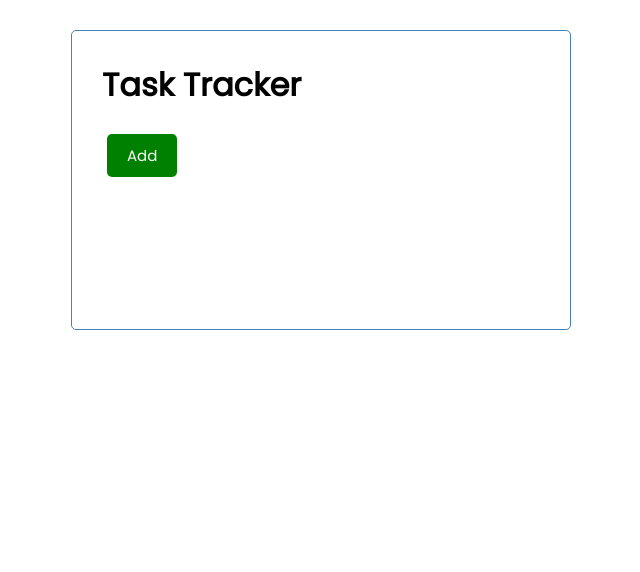
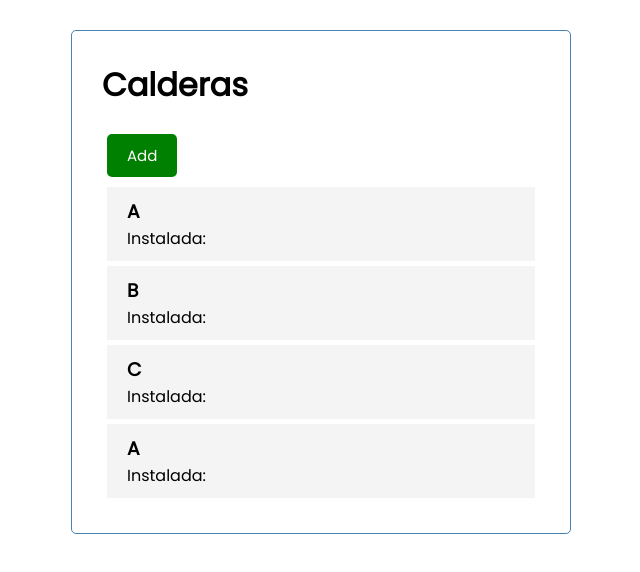
Before and after one commit to matiasvirgili/mcga-caldar-react, a React (Create React App) app: page / in a window 1280 px wide. Shown: the top 572 px of the page, without its empty margins (319-959 px from the left). Built offline with nearby package versions, Linux system fonts and the light colour scheme.

Commit message:
listar calderas

```diff
--- a/src/App.js
+++ b/src/App.js
@@ -1,9 +1,42 @@
+import { useState } from 'react';
 import Header from './components/Header';
+import Calderas from './components/Calderas';
 
 function App() {
+  const [calderas, setCalderas] = useState([
+    {
+      id: 1,
+      tipo: 'A',
+      estaInstalada: true,
+      tiempoMantenimientoMinutos: 120,
+      edificioId: 444,
+    },
+    {
+      id: 2,
+      tipo: 'B',
+      estaInstalada: true,
+      tiempoMantenimientoMinutos: 120,
+      edificioId: 4443,
+    },
+    {
+      id: 3,
+      tipo: 'C',
+      estaInstalada: true,
+      tiempoMantenimientoMinutos: 120,
+      edificioId: 4445,
+    },
+    {
+      id: 4,
+      tipo: 'A',
+      estaInstalada: true,
+      tiempoMantenimientoMinutos: 120,
+      edificioId: 4446,
+    },
+  ]);
   return (
     <div className="container">
       <Header />
+      <Calderas calderas={calderas} />
     </div>
   );
 }
--- a/src/components/Button.js
+++ b/src/components/Button.js
@@ -15,10 +15,10 @@ const Button = ({ color, text, onClick }) => {
 Button.defaultProps = {
   color: 'steelblue',
 };
-Button.PropTypes = {
+Button.propTypes = {
   text: PropTypes.string,
   color: PropTypes.string,
-  onclick: PropTypes.func,
+  onClick: PropTypes.func,
 };
 
 export default Button;
--- /dev/null
+++ b/src/components/Caldera.js
@@ -0,0 +1,10 @@
+const Caldera = ({ caldera }) => {
+  return (
+    <div className="caldera">
+      <h3>{caldera.tipo}</h3>
+      <p> Instalada: {caldera.estaInstalada}</p>
+    </div>
+  );
+};
+
+export default Caldera;
--- /dev/null
+++ b/src/components/Calderas.js
@@ -0,0 +1,13 @@
+import Caldera from './Caldera';
+
+const Calderas = ({ calderas }) => {
+  return (
+    <>
+      {calderas.map((caldera) => (
+        <Caldera key={caldera.id} caldera={caldera} />
+      ))}
+    </>
+  );
+};
+
+export default Calderas;
--- a/src/components/Header.js
+++ b/src/components/Header.js
@@ -14,10 +14,10 @@ const Header = ({ title }) => {
 };
 
 Header.defaultProps = {
-  title: 'Task Tracker',
+  title: 'Calderas',
 };
 
-Header.PropTypes = {
+Header.propTypes = {
   title: PropTypes.string.isRequired,
 };
 export default Header;
--- a/src/index.css
+++ b/src/index.css
@@ -54,18 +54,18 @@ body {
   width: 100%;
 }
 
-.task {
+.caldera {
   background: #f4f4f4;
   margin: 5px;
   padding: 10px 20px;
   cursor: pointer;
 }
 
-.task.reminder {
+.caldera.reminder {
   border-left: 5px solid green;
 }
 
-.task h3 {
+.caldera h3 {
   display: flex;
   align-items: center;
   justify-content: space-between;
```
